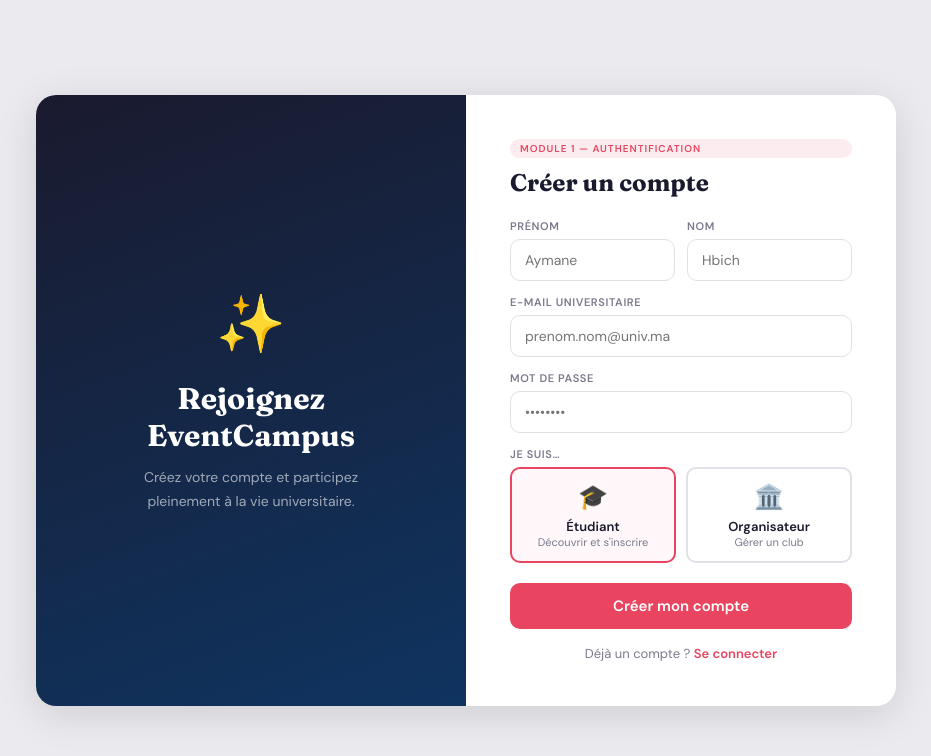
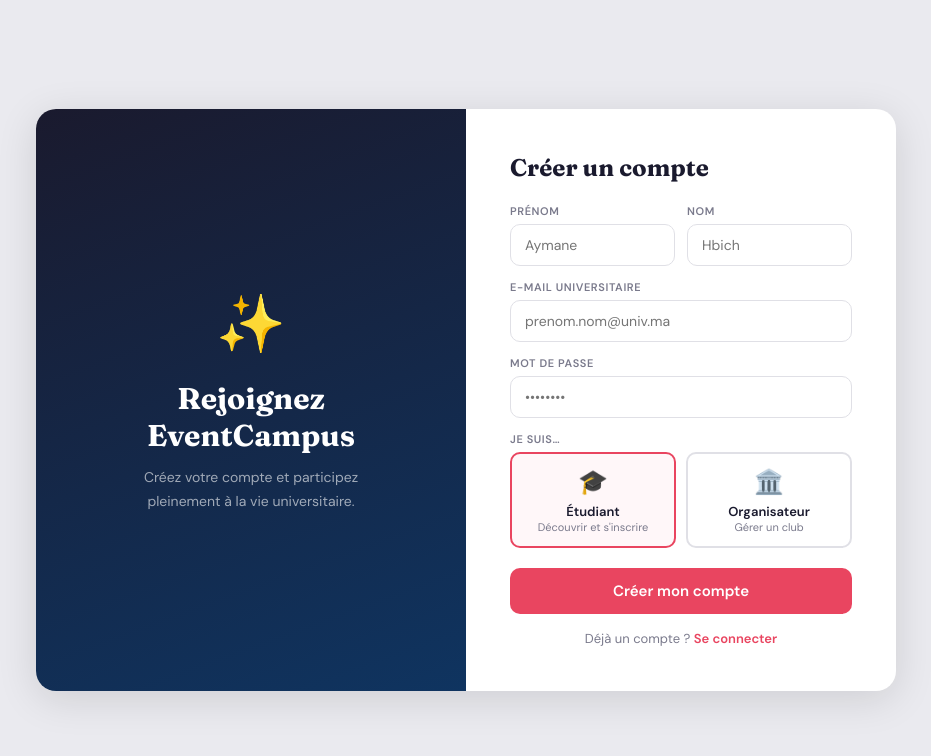
Before and after one commit to aymanehbich/Eventcampus-frontend, a React (Vite) app: page /register in a window 1280 px wide. Shown: the top 756 px of the page, without its empty margins (174-1105 px from the left). Built offline with nearby package versions, Linux system fonts and the light colour scheme.

Commit message:
modification en design formulaire

```diff
--- a/src/pages/auth/Register.jsx
+++ b/src/pages/auth/Register.jsx
@@ -52,7 +52,6 @@ function Register() {
           <p>Créez votre compte et participez pleinement à la vie universitaire.</p>
         </div>
         <div className="right">
-          <div className="label-tag">Module 1 — Authentification</div>
           <h3>Créer un compte</h3>
           <form onSubmit={handleSubmit}>
             <div className="form-row">
```
